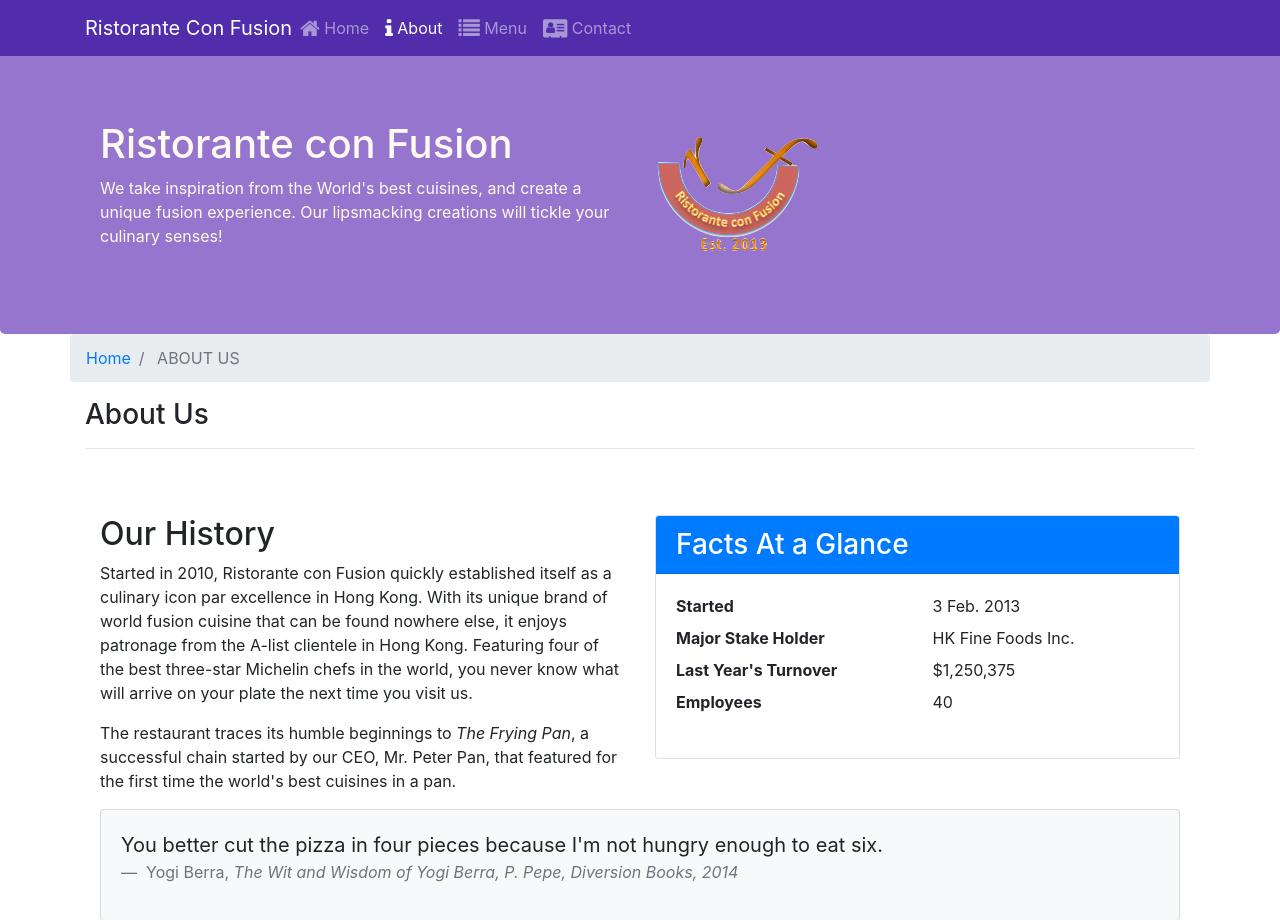
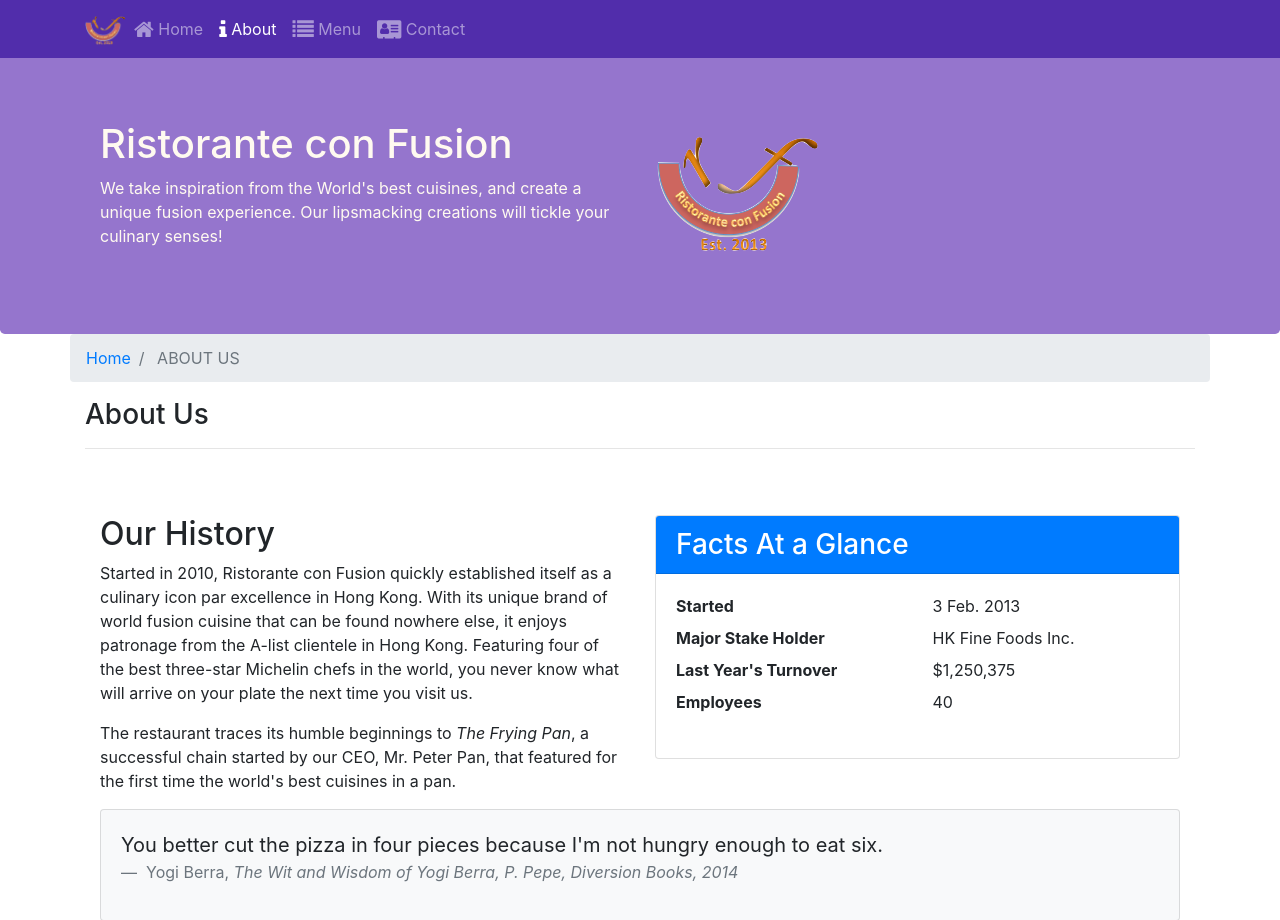
Before and after one commit to panoslin/learning_of_bootstrap, a website: page aboutus.html in a window 1280 px wide. Shown: the top 920 px of the page. Drawn offline with nearby package versions, Linux system fonts and the light colour scheme.

Commit message:
add: nav logo

```diff
--- a/aboutus.html
+++ b/aboutus.html
@@ -29,7 +29,9 @@
 
             </button>
 
-            <a href="./index.html" class="navbar-brand mr-auto">Ristorante Con Fusion</a>
+            <a href="./index.html" class="navbar-brand mr-auto">
+                <img src="img/logo.png" height="30" width="41">
+            </a>
             <div class="collapse navbar-collapse" id="Navbar">
                 <ul class="navbar-nav mr-auto">
                     <li class="nav-item">
```
Also changed, not shown: contactus.html (+3 -1 lines), index.html (+3 -1 lines).
